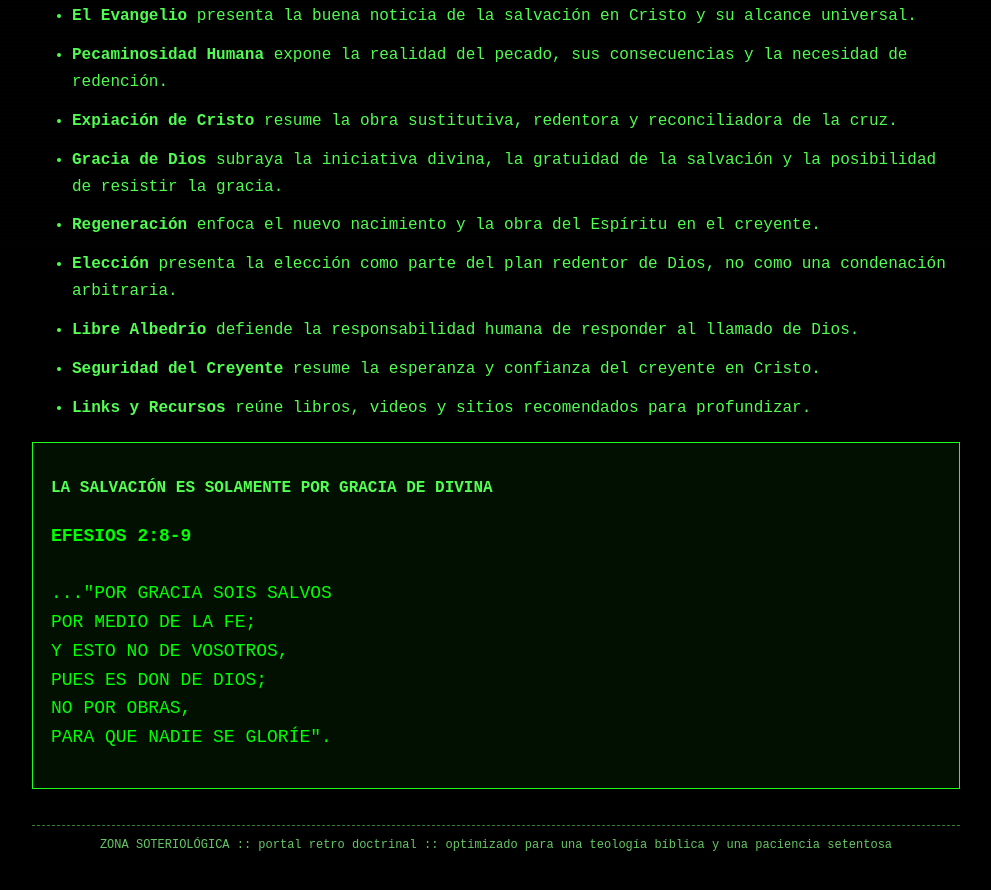
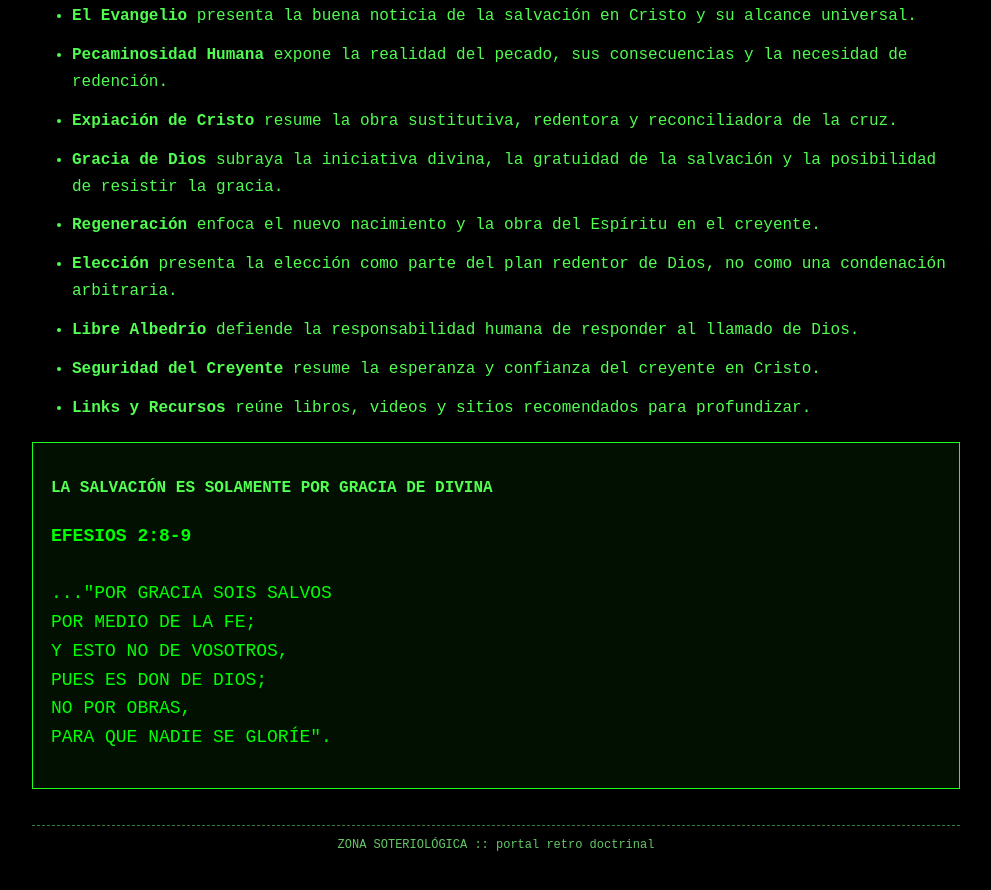
Before and after one commit to pereyralesser/zonasoteriologica, a plain HTML site: page home.html in a window 1280 px wide. Shown: the part 557-1447 px from the top of the page, without its empty margins (144-1135 px from the left). Drawn offline with Linux system fonts and the light colour scheme.

Commit message:
Update home.html

```diff
--- a/home.html
+++ b/home.html
@@ -47,7 +47,7 @@ PARA QUE NADIE SE GLORÍE".
 
 </div>
     </div>
-    <div class="footer-mini">ZONA SOTERIOLÓGICA :: portal retro doctrinal :: optimizado para una teología bíblica y una paciencia setentosa</div>
+    <div class="footer-mini">ZONA SOTERIOLÓGICA :: portal retro doctrinal</div>
   </div>
 </body>
 </html>
```
